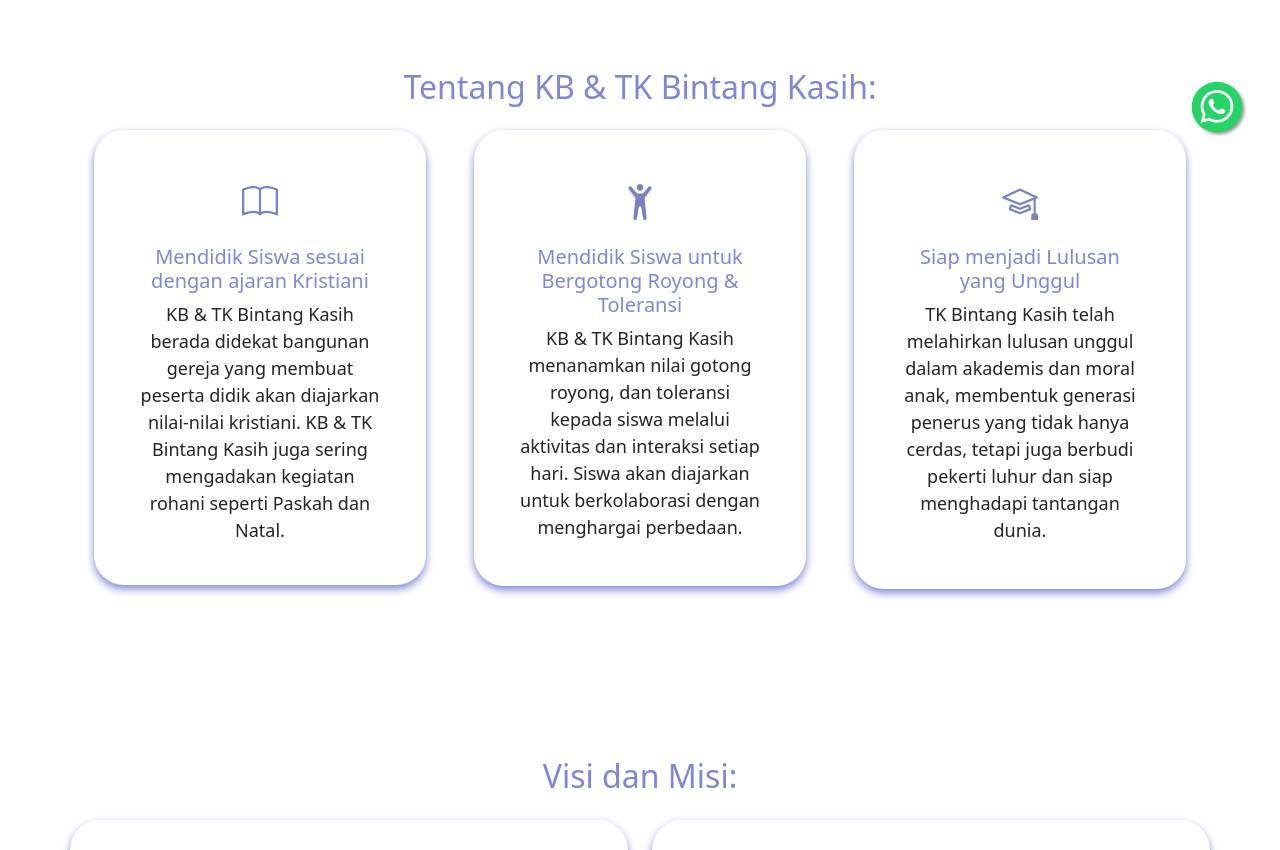
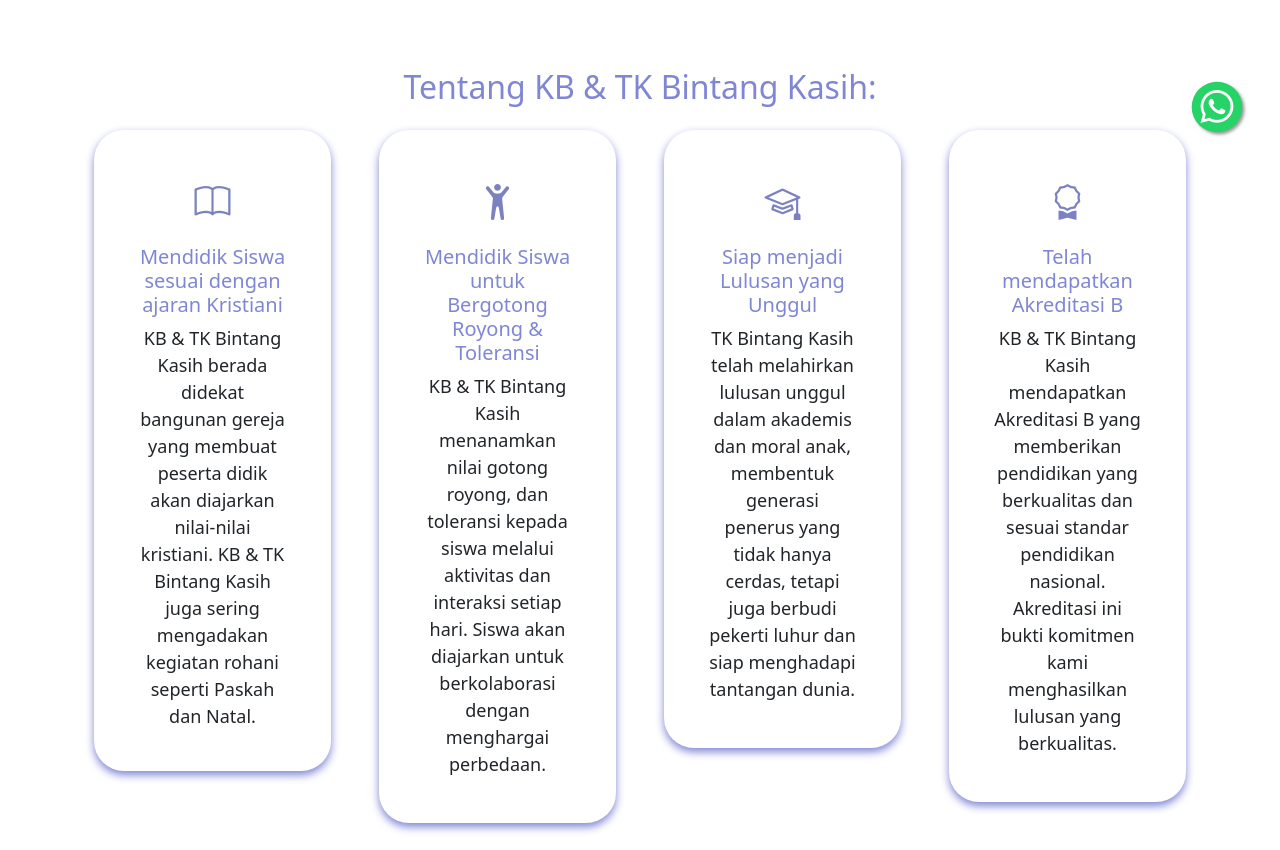
Before and after one commit to yerikodirgantara/Tk-Bintang-Kasih, a Vue app: page /Home2 in a window 1280 px wide. Shown: the part 600-1450 px from the top of the page. Built offline with nearby package versions, Linux system fonts and the light colour scheme; no server answers.

Commit message:
home + Home 2 keunggulan section akreditasi

```diff
--- a/src/components/Landingpage/Home.vue
+++ b/src/components/Landingpage/Home.vue
@@ -54,7 +54,7 @@
   <div class="container">
     <h2 class="text-center mb-4" data-aos="fade-up">Tentang KB & TK Bintang Kasih:</h2>
     <div class="row">
-      <div class="col-md-4" data-aos="fade-right" data-aos-delay="100">
+      <div class="col-md-3" data-aos="fade-right" data-aos-delay="100">
         <div class="container">
           <div class="card text-center">
             <div class="card-body pb-3">
@@ -65,7 +65,7 @@
           </div>
         </div>
       </div>
-      <div class="col-md-4" data-aos="fade-up" data-aos-delay="200">
+      <div class="col-md-3" data-aos="fade-up" data-aos-delay="200">
         <div class="container">
           <div class="card text-center">
             <div class="card-body">
@@ -76,7 +76,7 @@
           </div>
         </div>
       </div>
-      <div class="col-md-4" data-aos="fade-left" data-aos-delay="300">
+      <div class="col-md-3" data-aos="fade-left" data-aos-delay="300">
         <div class="container">
           <div class="card text-center">
             <div class="card-body">
@@ -87,9 +87,21 @@
           </div>
         </div>
       </div>
+      <div class="col-md-3" data-aos="fade-left" data-aos-delay="400">
+        <div class="container">
+          <div class="card text-center">
+            <div class="card-body">
+              <i class="bi bi-award fa-2x mb-3"></i>
+              <h5 class="card-title">Telah mendapatkan Akreditasi B</h5>
+              <p class="card-text">KB & TK Bintang Kasih mendapatkan Akreditasi B yang memberikan pendidikan yang berkualitas dan sesuai standar pendidikan nasional. Akreditasi ini bukti komitmen kami menghasilkan lulusan yang berkualitas.</p>
+            </div>
+          </div>
+        </div>
+      </div>
     </div>
   </div>
 </section>
+
 
 
     <!-- Visi Misi Section with Icons -->
@@ -219,7 +231,7 @@
       <img src="../../assets/logo pendidikan.png" alt="Logo 1" class="img-fluid" oncontextmenu="return false;" data-aos="zoom-in" data-aos-delay="300">
       <img src="../../assets/logo_disdik.png" alt="Logo 2" class="img-fluid" oncontextmenu="return false;" data-aos="zoom-in" data-aos-delay="400">
       <img src="../../assets/Lambang_Kota_Semarang.png" alt="Logo 3" class="img-fluid" oncontextmenu="return false;" data-aos="zoom-in" data-aos-delay="500">
-      <img src="../../assets/cropped-logo-kanisius.png.png" alt="Logo 4" class="img-fluid" oncontextmenu="return false;" data-aos="zoom-in" data-aos-delay="600">
+      <img src="../../assets/kanisius.png" alt="Logo 4" class="img-fluid" oncontextmenu="return false;" data-aos="zoom-in" data-aos-delay="600">
       <img src="../../assets/images.jpeg" alt="Logo 5" class="img-fluid" oncontextmenu="return false;" data-aos="zoom-in" data-aos-delay="700">
       <img src="../../assets/sd petra.png" alt="Logo 6" class="img-fluid" oncontextmenu="return false;" data-aos="zoom-in" data-aos-delay="800">
     </div>
--- a/src/components/Landingpage/Home2.vue
+++ b/src/components/Landingpage/Home2.vue
@@ -52,9 +52,9 @@
 <!-- Keunggulan Section with Separate Containers -->
 <section id="keunggulan" class="my-5">
   <div class="container">
-    <h2 class="text-center mb-4" data-aos="fade-up">Tentang KB & TK Bintang Kasih:</h2>
+    <h2 class="text-center mb-4" data-aos="fade-left">Tentang KB & TK Bintang Kasih:</h2>
     <div class="row">
-      <div class="col-md-4" data-aos="fade-right" data-aos-delay="100">
+      <div class="col-md-3" data-aos="fade-left" data-aos-delay="100">
         <div class="container">
           <div class="card text-center">
             <div class="card-body pb-3">
@@ -65,7 +65,7 @@
           </div>
         </div>
       </div>
-      <div class="col-md-4" data-aos="fade-up" data-aos-delay="200">
+      <div class="col-md-3" data-aos="fade-left" data-aos-delay="200">
         <div class="container">
           <div class="card text-center">
             <div class="card-body">
@@ -76,13 +76,24 @@
           </div>
         </div>
       </div>
-      <div class="col-md-4" data-aos="fade-left" data-aos-delay="300">
+      <div class="col-md-3" data-aos="fade-right" data-aos-delay="300">
         <div class="container">
           <div class="card text-center">
             <div class="card-body">
               <i class="bi bi-mortarboard fa-2x mb-3"></i>
               <h5 class="card-title">Siap menjadi Lulusan yang Unggul</h5>
               <p class="card-text">TK Bintang Kasih telah melahirkan lulusan unggul dalam akademis dan moral anak, membentuk generasi penerus yang tidak hanya cerdas, tetapi juga berbudi pekerti luhur dan siap menghadapi tantangan dunia.</p>
+            </div>
+          </div>
+        </div>
+      </div>
+      <div class="col-md-3" data-aos="fade-right" data-aos-delay="400">
+        <div class="container">
+          <div class="card text-center">
+            <div class="card-body">
+              <i class="bi bi-award fa-2x mb-3"></i>
+              <h5 class="card-title">Telah mendapatkan Akreditasi B</h5>
+              <p class="card-text">KB & TK Bintang Kasih mendapatkan Akreditasi B yang memberikan pendidikan yang berkualitas dan sesuai standar pendidikan nasional. Akreditasi ini bukti komitmen kami menghasilkan lulusan yang berkualitas.</p>
             </div>
           </div>
         </div>
```
Also changed, not shown: src/assets/kanisius.png (renamed from src/assets/cropped-logo-kanisius.png.png).
